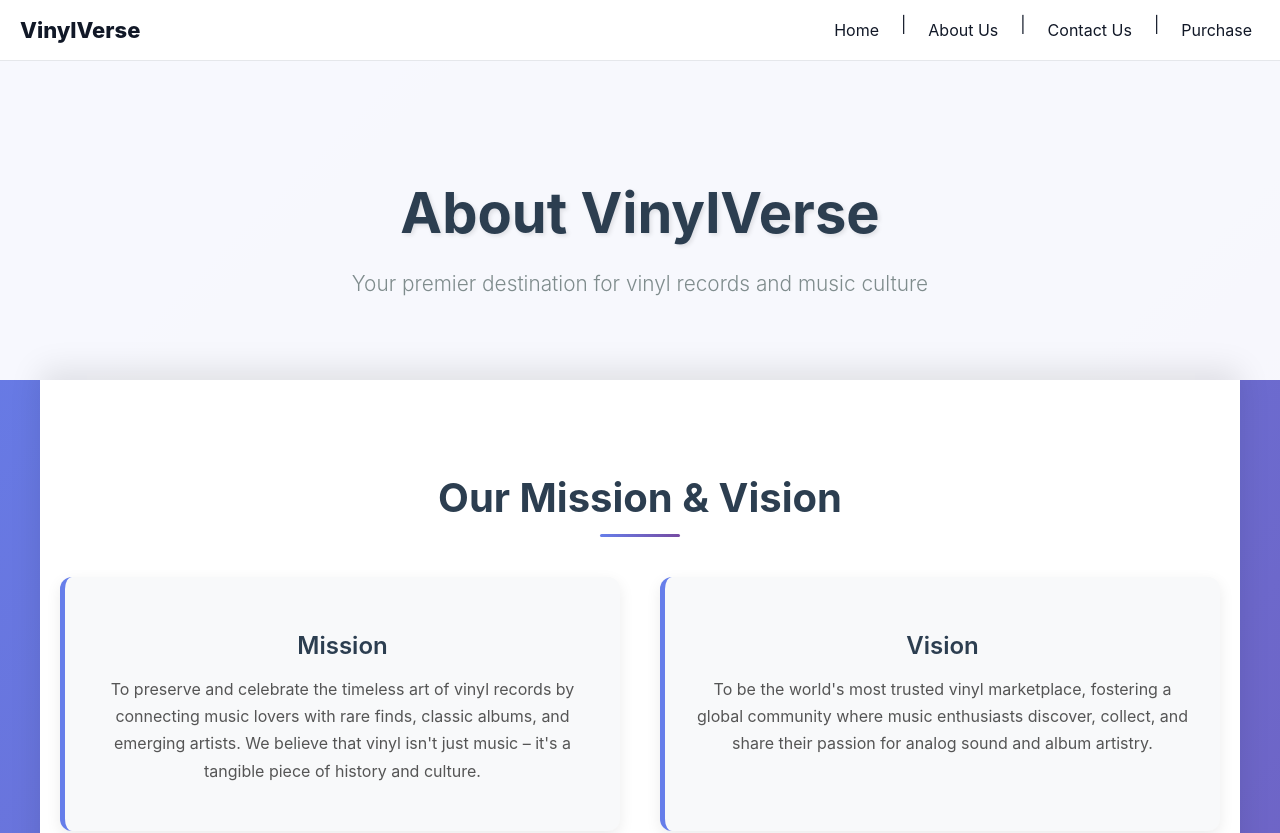
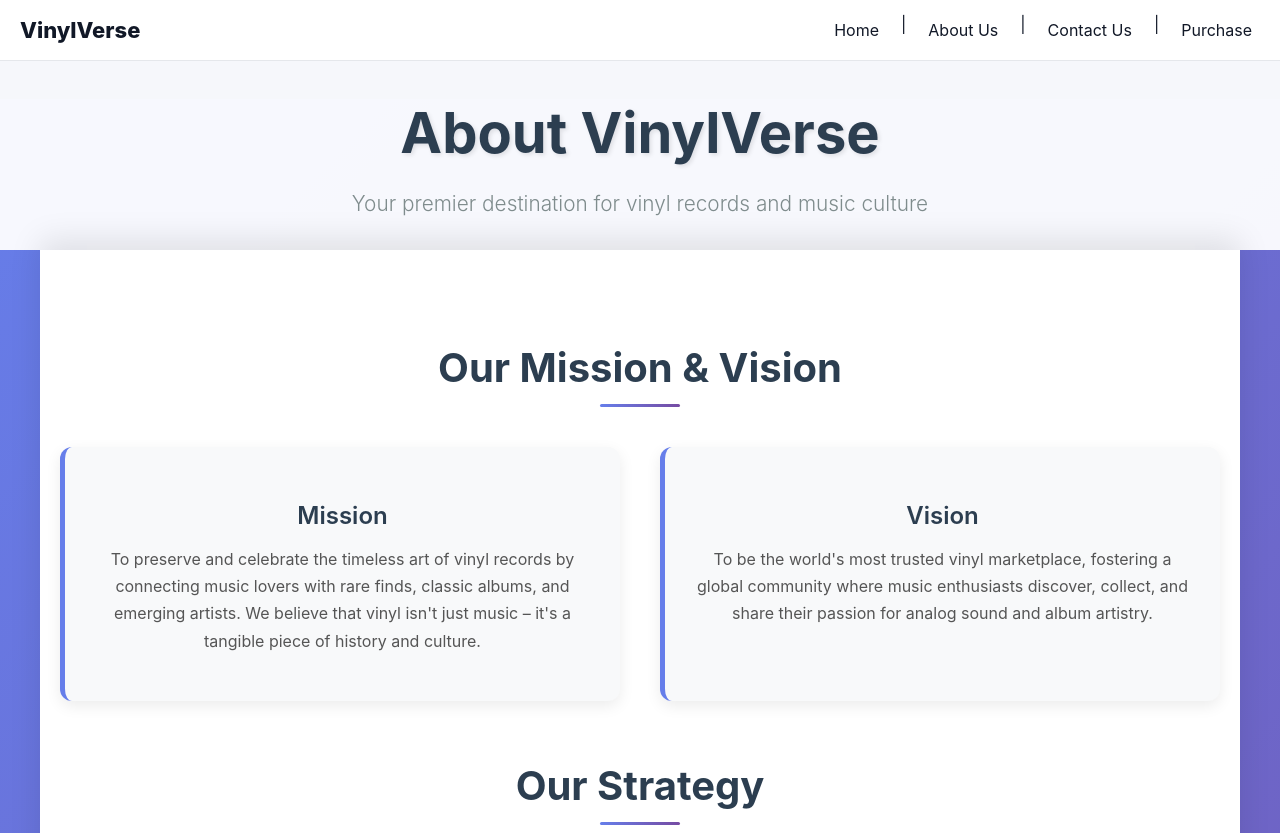
Before and after one commit to MarkN611/VinylVerse, a React (Create React App) app in the folder vinylverse/: page /aboutUs in a window 1280 px wide. Shown: the top 833 px of the page. Built offline with nearby package versions, Linux system fonts and the light colour scheme.

Commit message:
Tweaked About Us page styling to reduce header size

```diff
--- a/vinylverse/src/styles/aboutUs.css
+++ b/vinylverse/src/styles/aboutUs.css
@@ -8,7 +8,7 @@
 .hero-section {
   background: rgba(255, 255, 255, 0.95);
   text-align: center;
-  padding: 80px 20px;
+  padding-bottom: 30px;
   margin-bottom: 0;
 }
 
```
